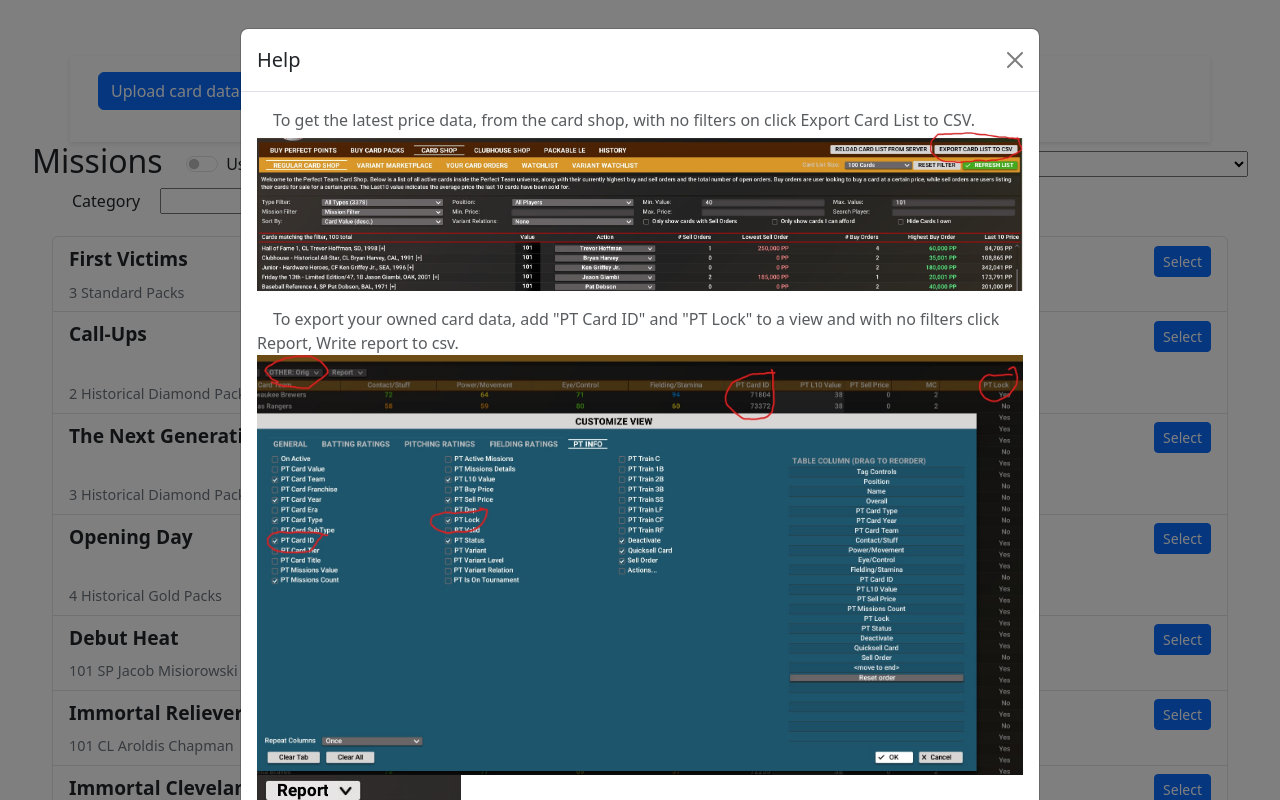
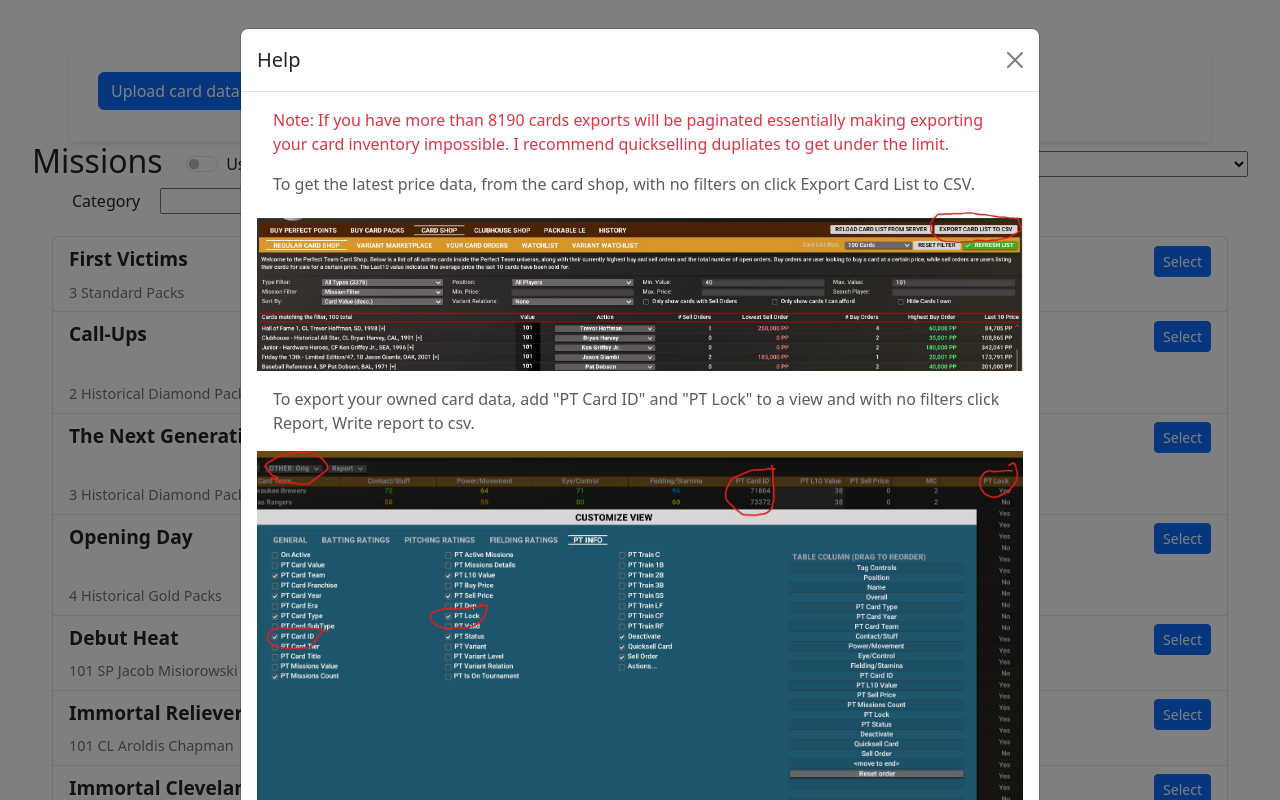
Before and after one commit to outbaksean/ootp-missions-2, a Vue app in the folder ootp-missions/: page / in a window 1280 px wide. Both pictures are taken after a click on the button "Help". Shown: the top 800 px of the page. Built offline with nearby package versions, Linux system fonts and the light colour scheme.

Commit message:
Add note on card pagination in uploader help

```diff
--- a/ootp-missions/src/components/CardUploader.vue
+++ b/ootp-missions/src/components/CardUploader.vue
@@ -66,18 +66,24 @@
             ></button>
           </div>
           <div class="modal-body">
-            <span class="text-muted mx-3 mb-3">
+            <p class="text-danger mx-3 mb-3">
+              Note: If you have more than 8190 cards exports will be paginated essentially making
+              exporting your card inventory impossible. I recommend quickselling dupliates to get
+              under the limit.
+            </p>
+            <p class="text-muted mx-3 mb-3">
               To get the latest price data, from the card shop, with no filters on click Export Card
               List to CSV.
-            </span>
+            </p>
             <img
               src="/OotpExportShopCards.jpg"
               alt="Shop Cards Export Help"
               class="img-fluid mb-3"
-            /><span class="text-muted mx-3 mb-3">
+            />
+            <p class="text-muted mx-3 mb-3">
               To export your owned card data, add "PT Card ID" and "PT Lock" to a view and with no
               filters click Report, Write report to csv.
-            </span>
+            </p>
             <img src="/OotpUserCardView.jpg" alt="User Card View Help" class="img-fluid" />
             <img
               src="/OotpExportUserCards.jpg"
```
